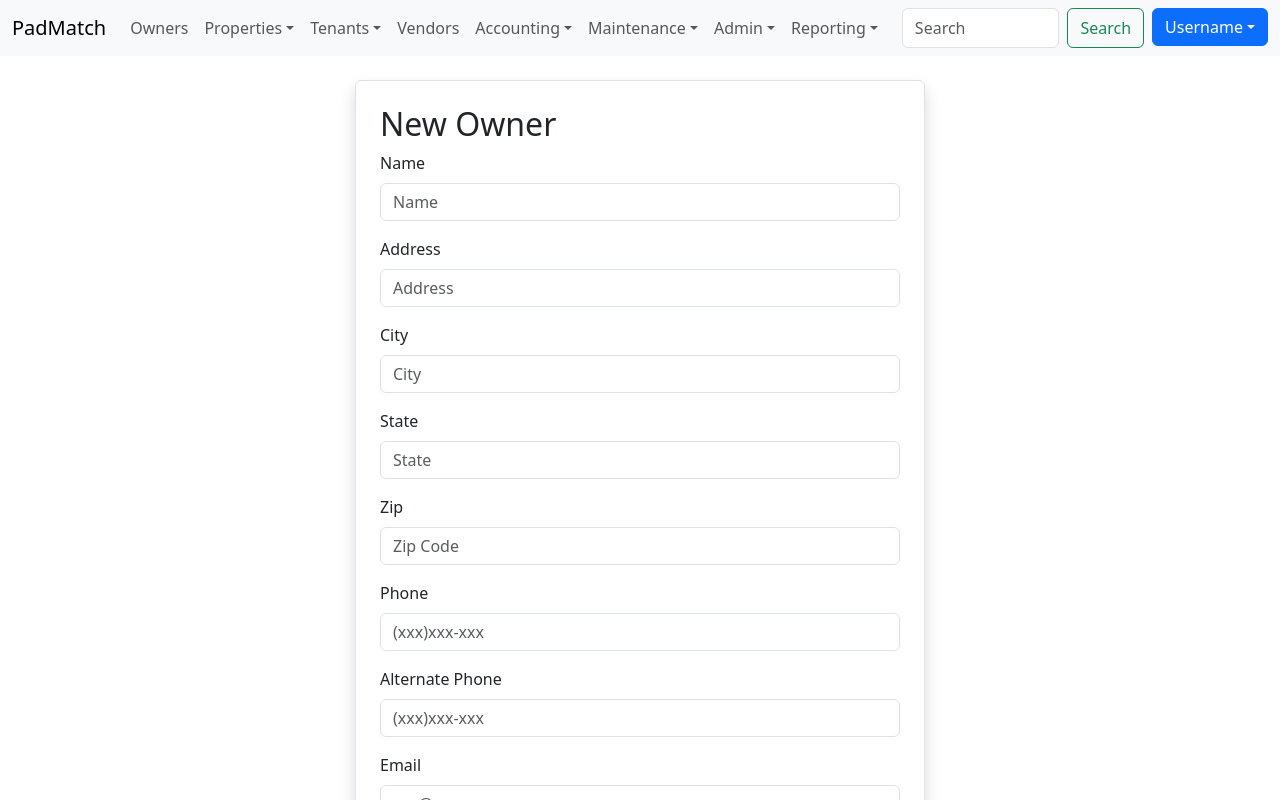
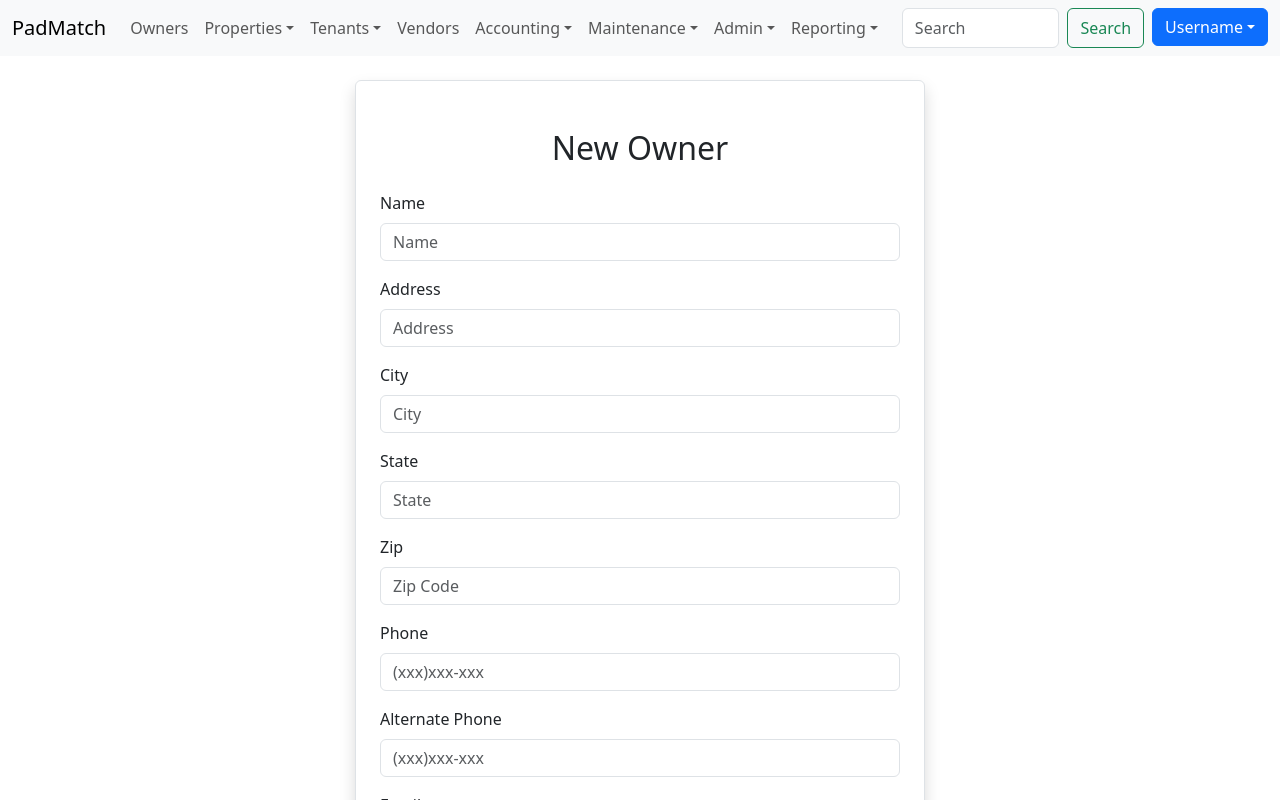
Before and after one commit to chandlerche/PadMatch-Frontend, a React (Create React App) app: page /addowner in a window 1280 px wide. Shown: the top 800 px of the page. Built offline with nearby package versions, Linux system fonts and the light colour scheme.

Commit message:
style: adjust the headlines of addowner and editowner to center

```diff
--- a/src/owners/AddNewOwner.js
+++ b/src/owners/AddNewOwner.js
@@ -46,7 +46,7 @@ export default function AddNewOwner() {
         <div className='row'>
             <div className='col-md-6 offset-md-3 border rounded p-4 mt-2 shadow'>
                 {/* New Owner Form*/}
-                <h2>New Owner</h2>
+                <h2 className='text-center m-4'>New Owner</h2>
 
                 <form onSubmit={(e)=>onSubmit(e)}>
 
--- a/src/owners/EditOwner.js
+++ b/src/owners/EditOwner.js
@@ -57,7 +57,7 @@ export default function EditOwner() {
         <div className='row'>
             <div className='col-md-6 offset-md-3 border rounded p-4 mt-2 shadow'>
                 {/* New Owner Form*/}
-                <h2>Edit Owner</h2>
+                <h2 className='text-center m-4'>Edit Owner</h2>
 
                 <form onSubmit={(e)=>onSubmit(e)}>
 
```
